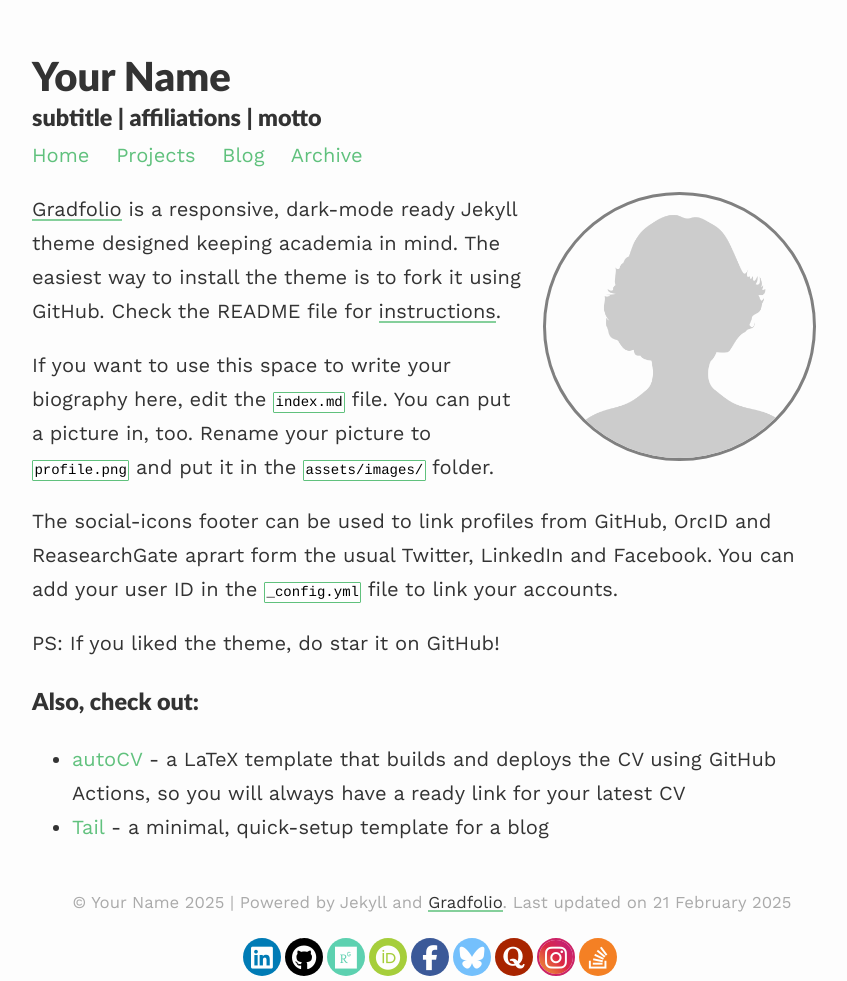
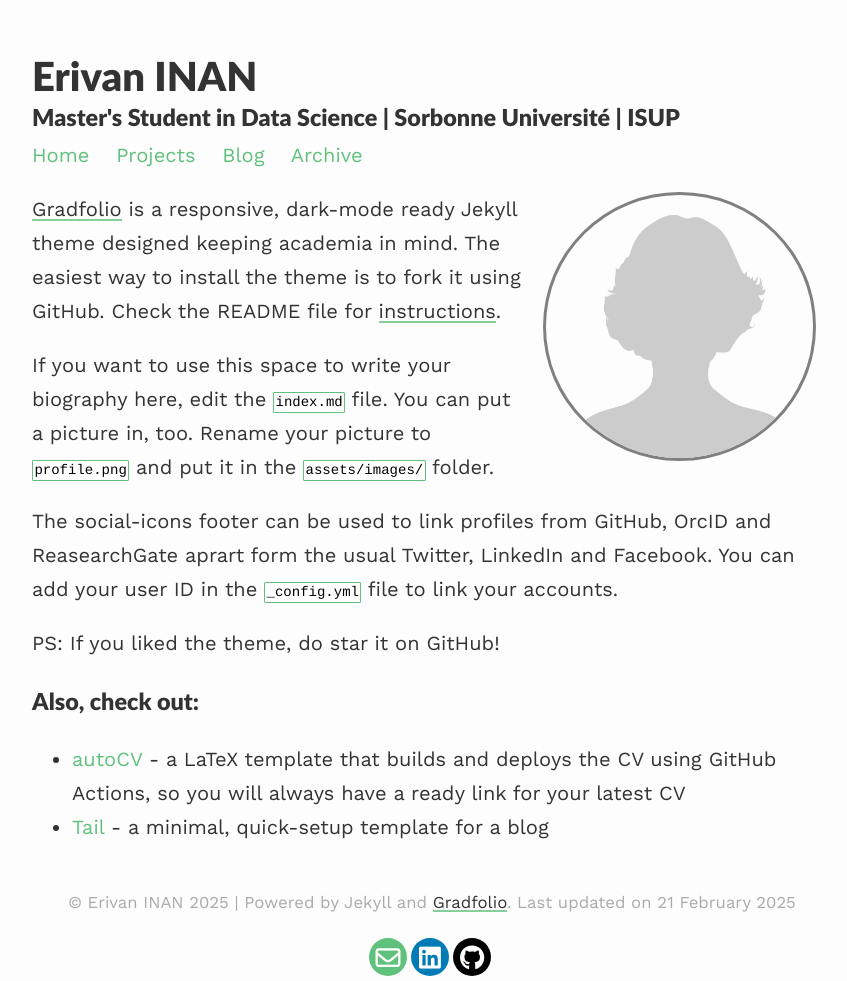
Before and after one commit to erivaninan/erivaninan.github.io, a Jekyll site: the page built from gradfolio-master/index.md, in a window 1280 px wide. Shown: the whole page, without its empty margins (208-1055 px from the left). Built offline with Jekyll 4.4.1, drawn with Linux system fonts in a browser that asks for light colours.

Commit message:
Update _config.yml

```diff
--- a/gradfolio-master/_config.yml
+++ b/gradfolio-master/_config.yml
@@ -1,11 +1,11 @@
 ### your site title here
 
-title: Your Name
-description: subtitle | affiliations | motto
+title: Erivan INAN
+description: Master's Student in Data Science | Sorbonne Université | ISUP
 
-baseurl: /gradfolio #name of GitHub repository
+baseurl: /erivaninan.github.io #name of GitHub repository
 url: "" #custom url to be used instead of GitHub repository
-email: #
+email: inanerivan@gmail.com
 
 # Pagination
 paginate: 4
@@ -13,15 +13,8 @@
 paginate_path: /blog/page:num/
 
 # Social media links in footer
-linkedin: "#"
-stackoverflow: "#"
-github: "#"
-researchgate: "#"
-orcid: "#"
-quora: "#"
-instagram: "#"
-facebook: "#"
-bluesky: "#"
+linkedin: "https://www.linkedin.com/in/erivan-inan/"
+github: "https://github.com/erivaninan"
 
 # Markdown
 highlighter: rouge
@@ -62,7 +55,6 @@
   - _pages
 
 exclude:
-  - README.md
   - LICENSE.md
 
 plugins:
```
